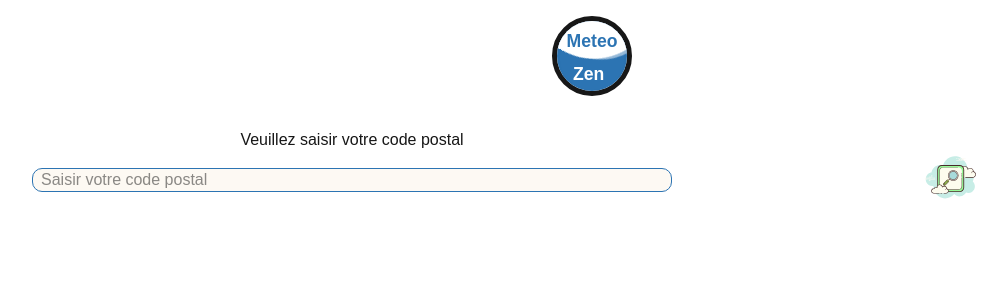
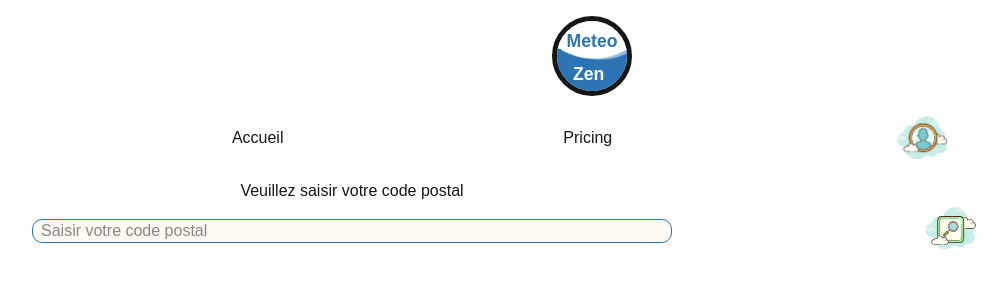
Before and after one commit to deoliveira-mallaury/meteo_zen, a Next.js app: page / in a window 1280 px wide. Shown: the top 300 px of the page, without its empty margins (48-1055 px from the left). Built offline with nearby package versions, Linux system fonts and the light colour scheme.

Commit message:
feat: create nav section

```diff
--- a/components/Header/index.js
+++ b/components/Header/index.js
@@ -1,7 +1,7 @@
 const Logo = () => {
   return (
     <>
-      <header className="flex w-full justify-center">
+      <header className="flex w-full flex-wrap justify-center">
         <div className="flex flex-col m-4  items-center w-20 h-20 border-[5px] rounded-full ">
           <p className="text-[#2c74b3] text-center font-bold text-[1.1em] absolute top-7 z-[2]">
             Meteo
@@ -12,6 +12,11 @@
             </p>
           </div>
         </div>
+        <nav className="w-full flex justify-evenly items-center">
+          <a>Accueil</a>
+          <a>Pricing</a>
+          <a><img className="w-15" src="./icons/account.svg"/></a>
+        </nav>
       </header>
     </>
   );
```
Also changed, not shown: public/icons/account.svg (added).
